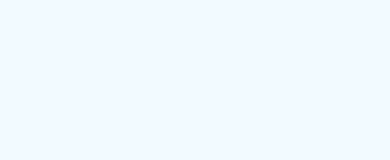
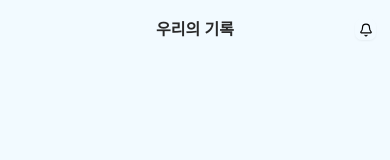
Before and after one commit to Sua90827/q-mate, a Next.js app in the folder front/: page /record in a window 390 px wide. Shown: the top 160 px of the page. Built offline with nearby package versions, Linux system fonts and the light colour scheme; a web font is replaced by a local one.

Commit message:
design: 모바일 해상도 상단 text + 알림icon추가

```diff
--- a/front/src/components/record/Record.tsx
+++ b/front/src/components/record/Record.tsx
@@ -1,15 +1,22 @@
 import React from 'react';
 import { Button } from '../common/Button';
 import Link from 'next/link';
+import QuestionCard from '../question/QuestionCard';
+import { BellIcon } from 'lucide-react';
 
 export default function Record() {
   return (
+    <>
+      <div className="absolute top-0 left-0 right-0 flex items-center justify-between py-5 sm:hidden px-4">
+        <div className="w-6" />
+        <span className="flex-1 font-jalnan text-center text-[16px]">우리의 기록</span>
+        <Button size={'icon'} className="w-6 h-6 bg-transparent text-black">
+          <BellIcon className="w-6 h-6 stroke-2" />
+        </Button>
+      </div>
       <div className="w-full h-screen bg-gradient-sub flex items-center justify-center">
-      <div className="w-[320px] h-[481px] flex  flex-col justify-center ">
-        <div className="w-[320px] h-[320px] shadow-md bg-secondary rounded-lg flex flex-col justify-center items-center ">
-          <span className=" text-primary text-lg">TODAY’S QUESTION</span>
-          <p className="text-24">우리가 우주 여행을 간다면?</p>
-        </div>
+        <div className="w-[320px] h-[481px] flex flex-col justify-center ">
+          <QuestionCard />
           <div className="pt-5 flex gap-6 ">
             <Button variant="outline" size="lg" className="!w-[150px]">
               <Link href="/question/list">질문 리스트 보기</Link>
@@ -20,5 +27,6 @@ export default function Record() {
           </div>
         </div>
       </div>
+    </>
   );
 }
```
Lines whose indentation alone changed are shown as unchanged.
